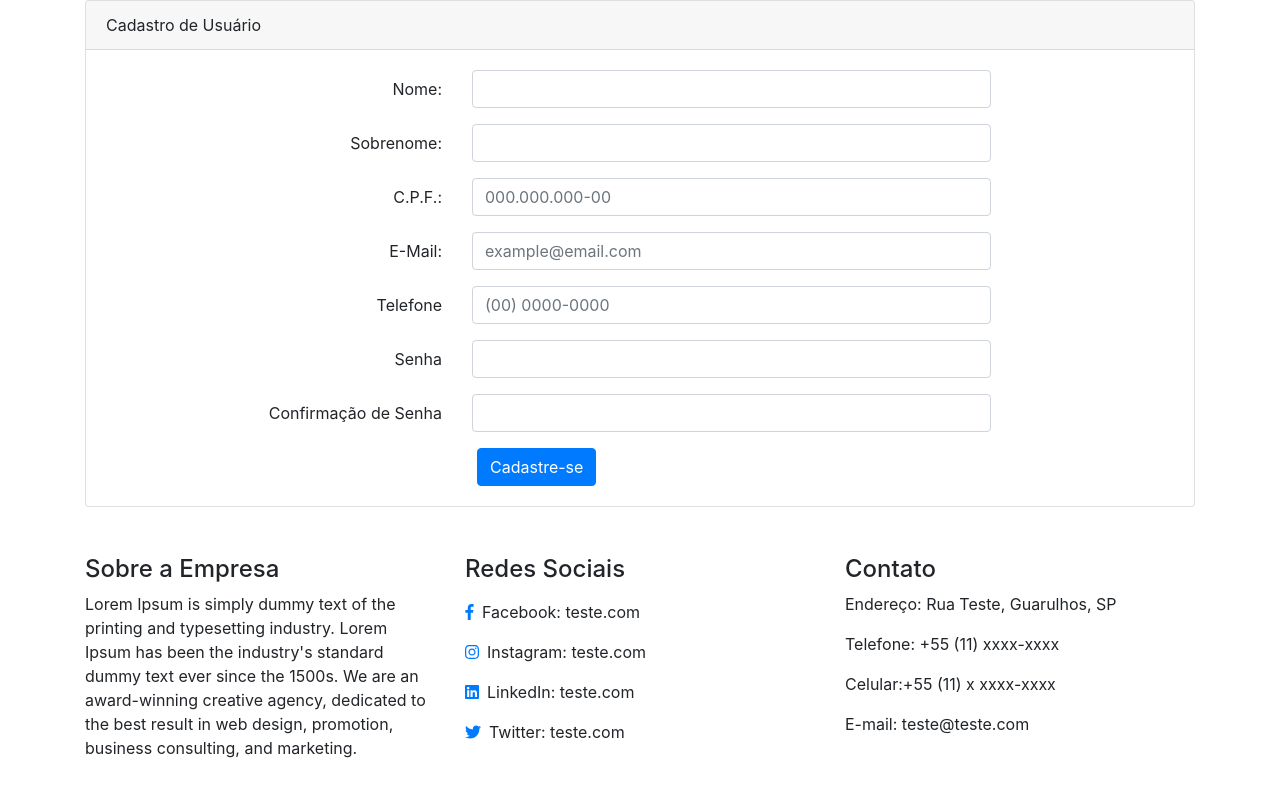
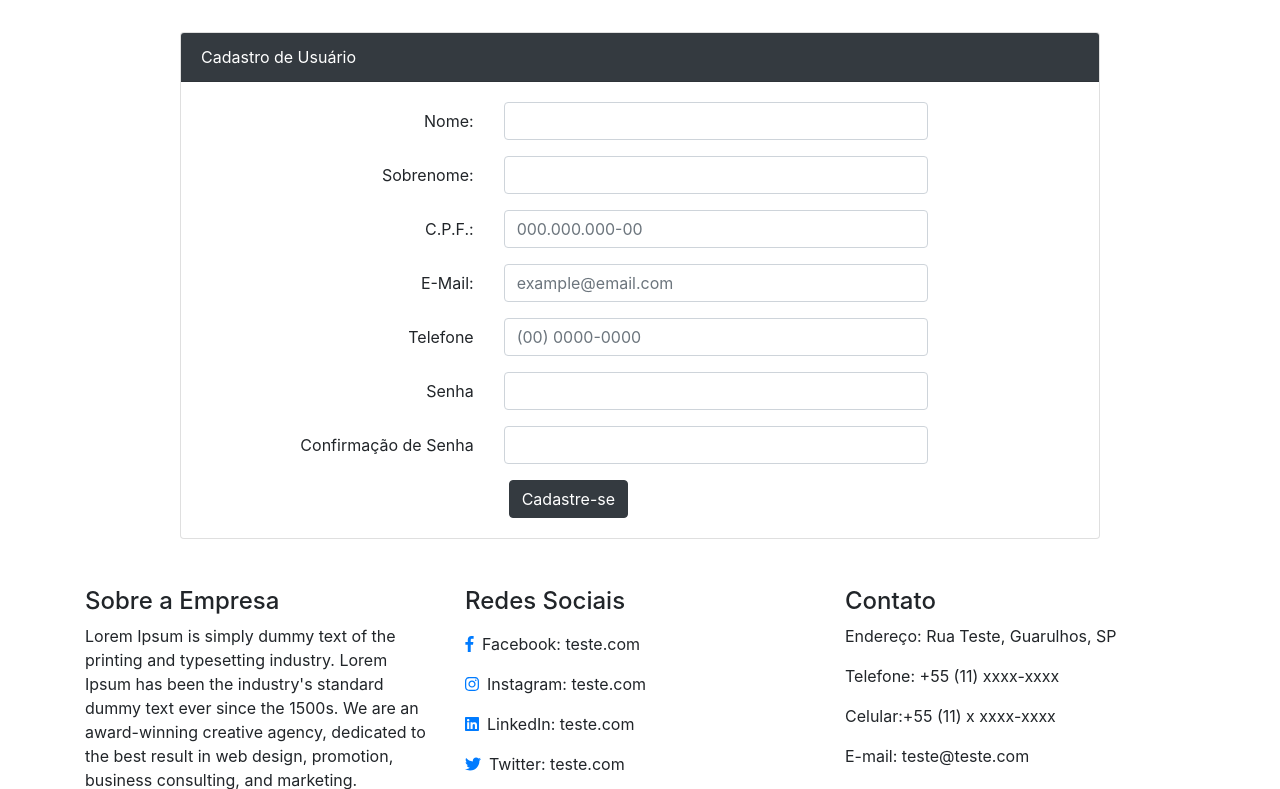
Before and after one commit to santanaluc94/Conseg, a CodeIgniter app: page /Conseg/cadastro in a window 1280 px wide. Shown: the part 56-845 px from the top of the page. Run offline with CodeIgniter, Linux system fonts and the light colour scheme; some libraries are stand-ins or nearby versions.

Commit message:
Arrumando formatações

```diff
--- a/application/views/cadastro.php
+++ b/application/views/cadastro.php
@@ -5,9 +5,9 @@ $tipoDeErro = parse_url($_SERVER['REQUEST_URI']);
 <main class="content">
 	<div class="container">
 		<div class="row justify-content-center">
-			<div class="col-md-12">
+			<div class="col-md-10">
 				<div class="card">
-					<div class="card-header">Cadastro de Usuário</div>
+					<div class="card-header bg-dark" style="color: white">Cadastro de Usuário</div>
 					<div class="card-body">
 						<form action="<?= base_url('cadastro/cadastroPost') ?>" method="post">
 							<div class="form-group row">
@@ -53,7 +53,7 @@ $tipoDeErro = parse_url($_SERVER['REQUEST_URI']);
 								</div>
 							</div>
 							<div class="col-md-6 offset-md-4">
-								<button type="submit" class="btn btn-primary" href='?page=submit'>
+								<button type="submit" class="btn btn-dark" href='?page=submit'>
 									Cadastre-se
 								</button>
 							</div>
--- a/application/views/header.php
+++ b/application/views/header.php
@@ -16,7 +16,7 @@
 </head>
 
 <body>
-	<header class="header">
+	<header class="header" style="margin-bottom: 2.5%">
 		<nav class="navbar navbar-expand-lg navbar-dark bg-dark">
 			<a class="navbar-brand" href="<?= base_url(); ?>">Logo</a>
 			<button class="navbar-toggler" type="button" data-toggle="collapse" aria-expanded="false">
```
